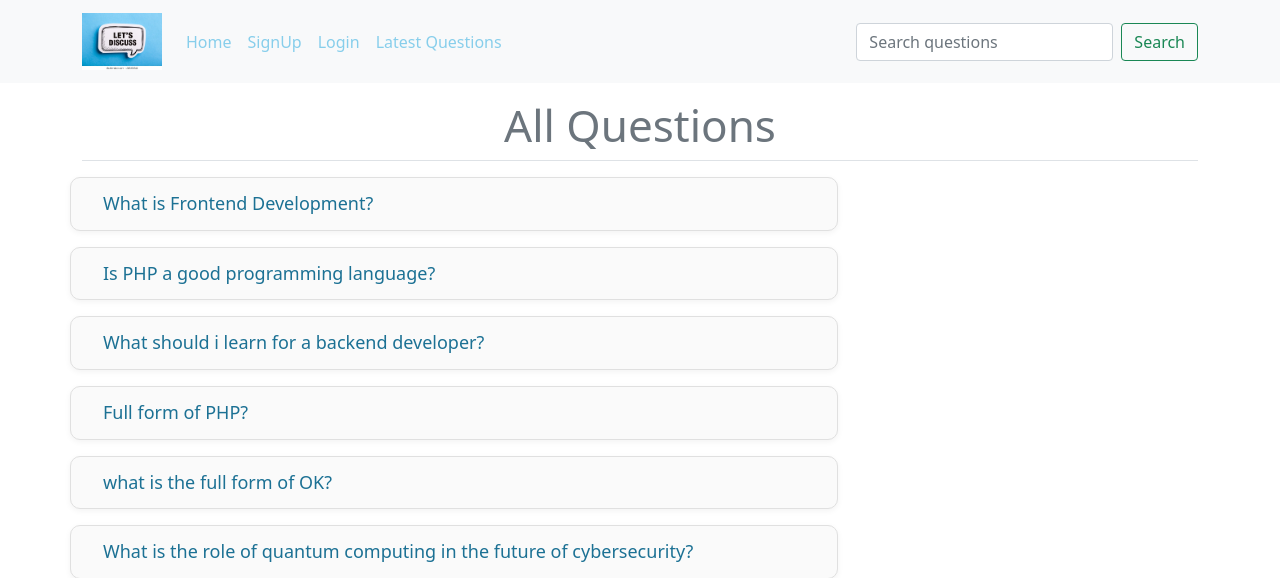
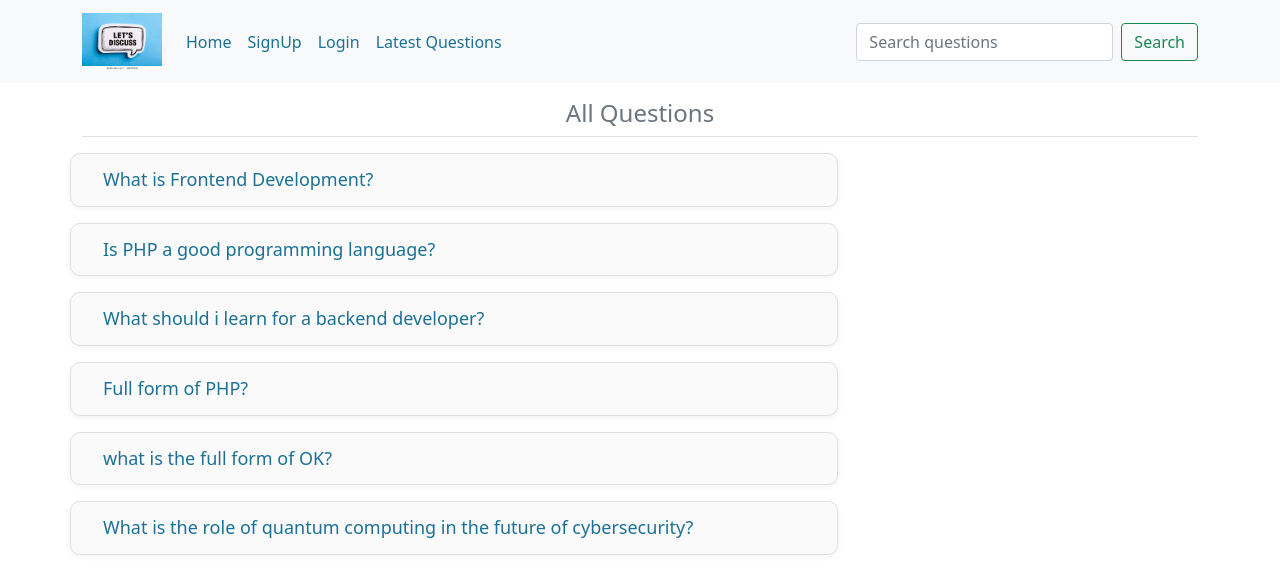
Before and after one commit to hrithiker/php-project-discuss, a PHP site: page / in a window 1280 px wide. Shown: the top 578 px of the page. Run offline with PHP 8.4, Linux system fonts and the light colour scheme; data comes from the database, SQL or seed files in the repository.

Commit message:
colors changed

```diff
--- a/public/styles.css
+++ b/public/styles.css
@@ -3,10 +3,10 @@
  height: auto;
 }
 a{
-    color: skyblue !important;
+    color: #1c7194 !important;
 }
 .heading{
-    font-size: 2.75rem;
+    font-size: 3 rem;
     /* font-weight: bold; */
     margin-bottom: 40px;
     text-align: center;
```
